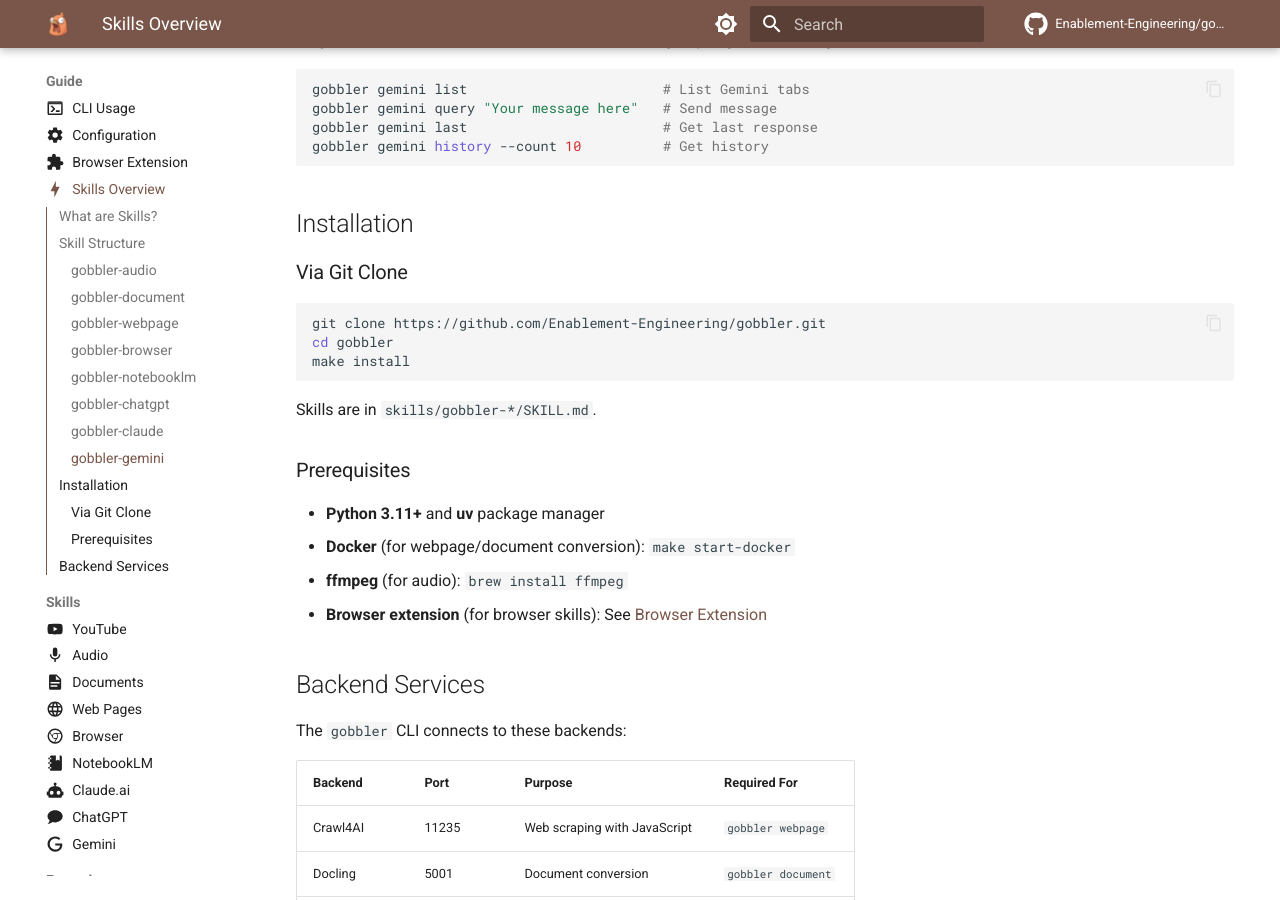
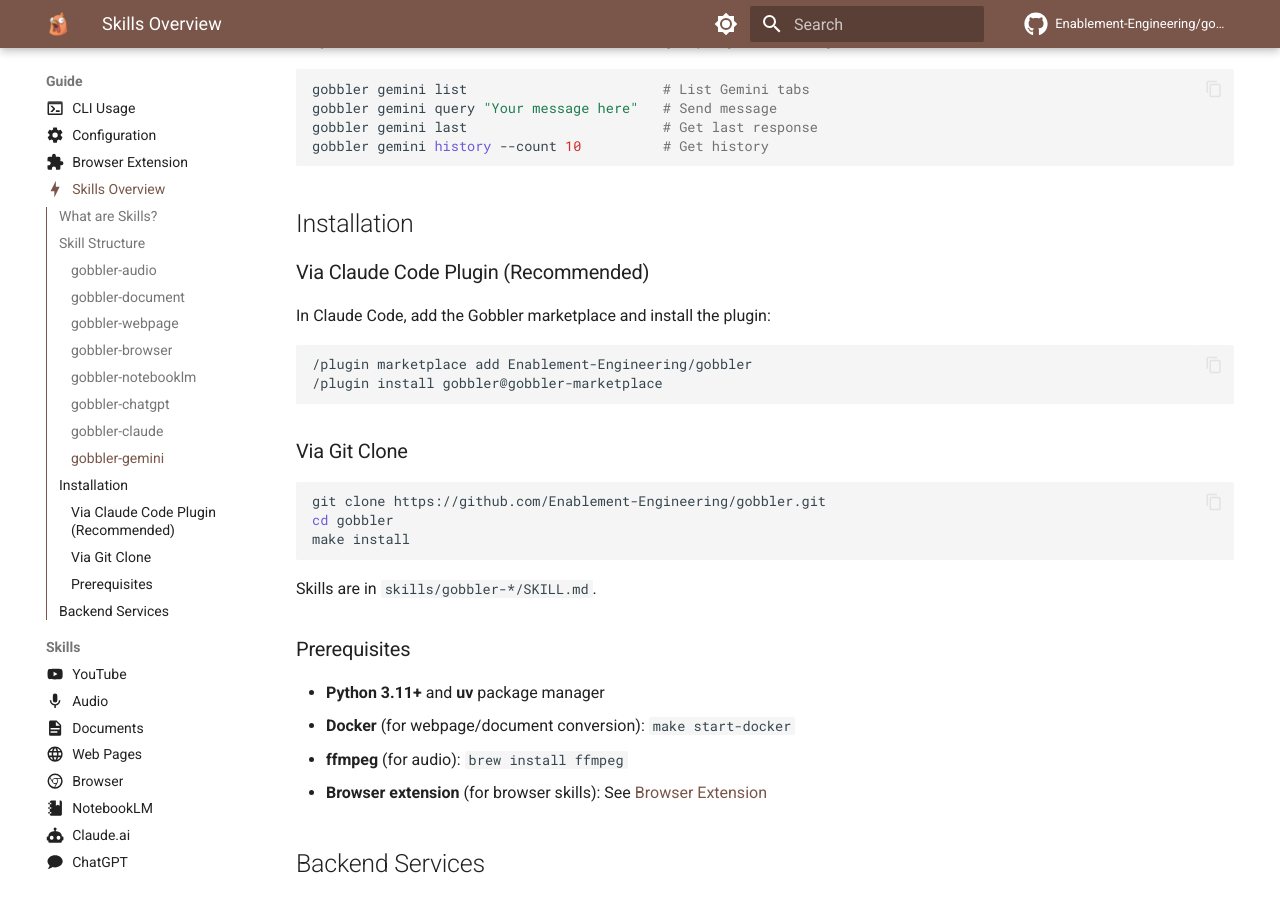
Before and after one commit to Enablement-Engineering/gobbler, an MkDocs documentation site: the page built from docs/SKILLS.md, in a window 1280 px wide and 900 px high, scrolled down 3770 px. Built offline with MkDocs 1.6.1 and Material for MkDocs 9.7.7, drawn with Linux system fonts in a browser that asks for light colours; comment, search, counter and statistics services are not loaded.

Commit message:
fix(plugin): update plugin.json and marketplace.json to match Claude Code docs
- Remove undocumented 'skills' field from plugin.json (auto-discovered)
- Update marketplace.json with proper metadata structure
- Add version to marketplace plugin entry
- Update homepage to docs site
- Add plugin installation instructions to SKILLS.md

````diff
--- a/docs/SKILLS.md
+++ b/docs/SKILLS.md
@@ -193,6 +193,15 @@
 
 ## Installation
 
+### Via Claude Code Plugin (Recommended)
+
+In Claude Code, add the Gobbler marketplace and install the plugin:
+
+```
+/plugin marketplace add Enablement-Engineering/gobbler
+/plugin install gobbler@gobbler-marketplace
+```
+
 ### Via Git Clone
 
 ```bash
````
Also changed, not shown: 2 other files.
